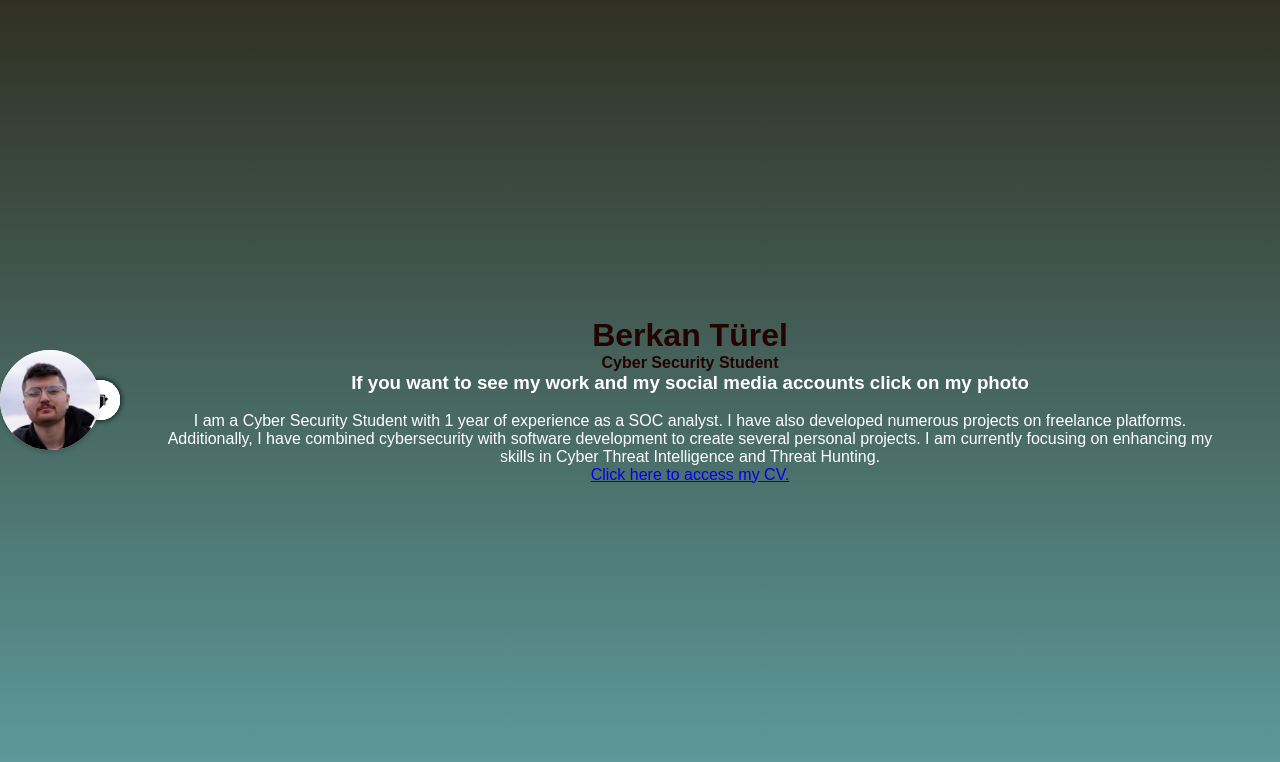
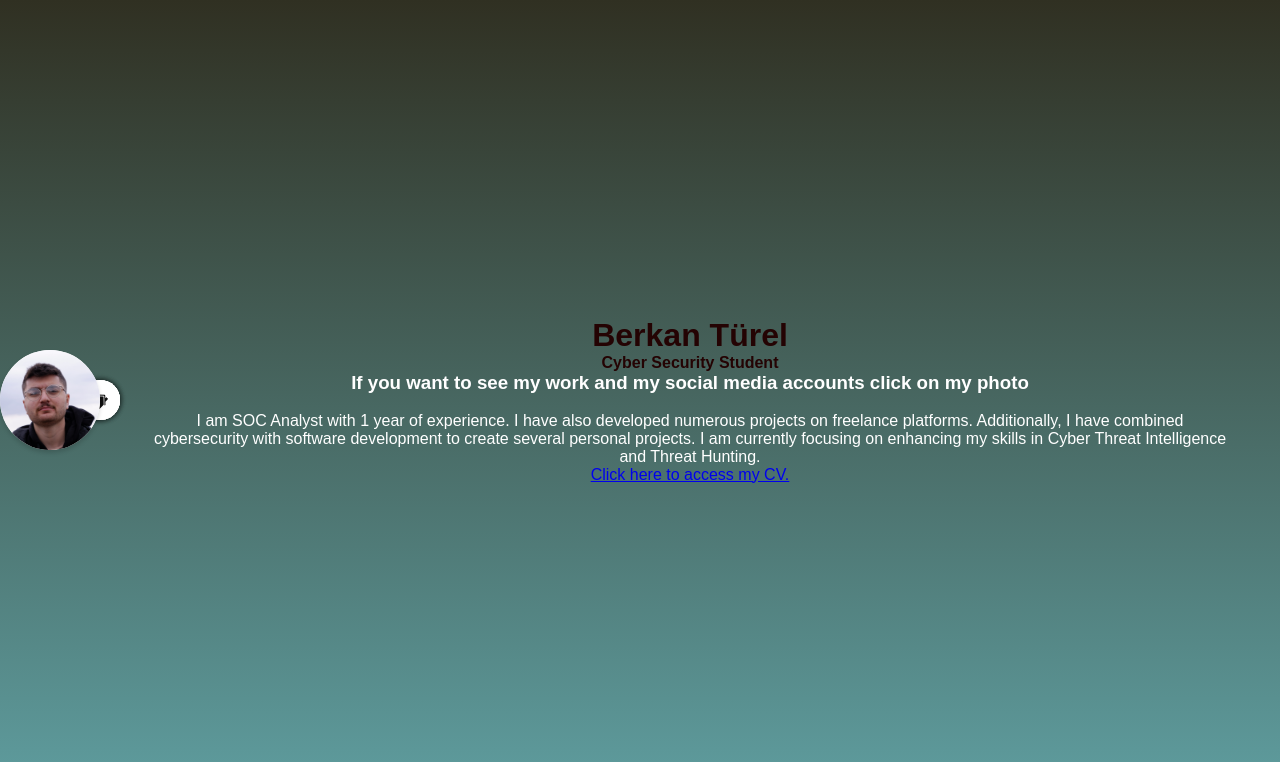
Before and after one commit to berkantrl/berkantrl.github.io, a plain HTML site: page whoami.html in a window 1280 px wide. Drawn offline with nearby package versions, Linux system fonts and the light colour scheme.

Commit message:
Update whoami.html

```diff
--- a/whoami.html
+++ b/whoami.html
@@ -41,7 +41,7 @@
         <h3>If you want to see my work and my social media accounts click on my photo</h3>
         <br>
         <p>
-            I am a Cyber Security Student with 1 year of experience as a SOC analyst. I have also developed numerous projects on freelance platforms. Additionally, I have combined cybersecurity with software development to create several personal projects. I am currently focusing on enhancing my skills in Cyber Threat Intelligence and Threat Hunting.
+            I am SOC Analyst with 1 year of experience. I have also developed numerous projects on freelance platforms. Additionally, I have combined cybersecurity with software development to create several personal projects. I am currently focusing on enhancing my skills in Cyber Threat Intelligence and Threat Hunting.
         </p>
         <a href="CV_Link" target="_blank">Click here to access my CV.</a>
     </div>
```
